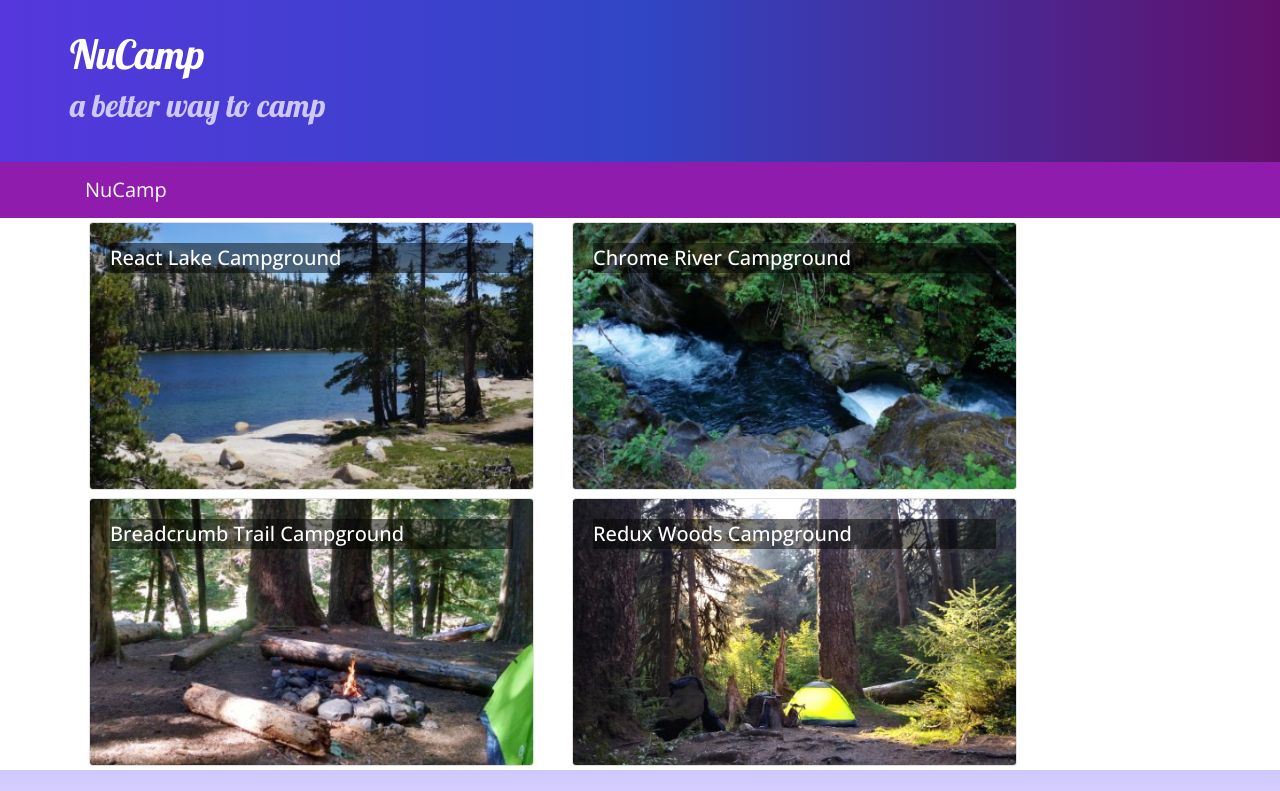
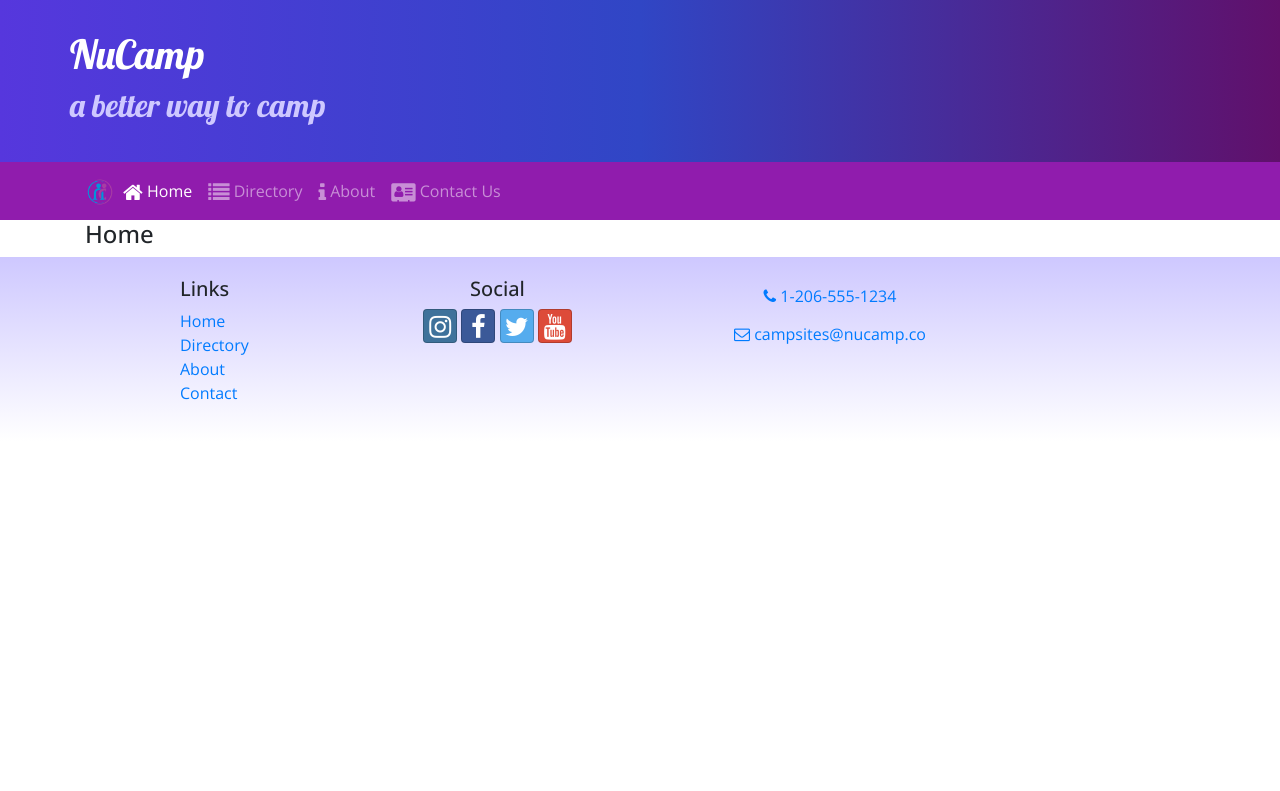
Before and after one commit to phactorh/react.nucampsite, a React (Create React App) app: page /home in a window 1280 px wide. Shown: the top 791 px of the page. Built offline with nearby package versions, Linux system fonts and the light colour scheme.

Commit message:
React Router

```diff
--- a/package.json
+++ b/package.json
@@ -12,6 +12,7 @@
     "react": "^17.0.2",
     "react-dom": "^17.0.2",
     "react-popper": "1.3.6",
+    "react-router-dom": "5.2.0",
     "react-scripts": "5.0.0",
     "reactstrap": "8.5.1",
     "typeface-lobster": "^1.1.13",
--- a/src/App.js
+++ b/src/App.js
@@ -1,5 +1,6 @@
 import React, { Component } from 'react';
 import Main from './components/MainComponent';
+import { BrowserRouter } from 'react-router-dom';
 import './App.css';
 
 
@@ -7,9 +8,11 @@
 
     render() {
         return (
-            <div className="App">
-                <Main />
-            </div>
+            <BrowserRouter>
+                <div className="App">
+                    <Main />
+                </div>
+            </BrowserRouter>
         );
     }
 }
--- a/src/components/DirectoryComponent.js
+++ b/src/components/DirectoryComponent.js
@@ -1,9 +1,9 @@
 import React  from 'react';
 import { Card, CardImg, CardImgOverlay, CardTitle } from 'reactstrap';
 
-function RenderDirectoryItem({campsite, onClick}) {
+function RenderDirectoryItem({campsite}) {
     return (
-        <Card onClick={()=>onClick(campsite.id)}>
+        <Card>
             <CardImg width="100%" src={campsite.image} alt={campsite.name} />
             <CardImgOverlay>
                     <CardTitle>{campsite.name}</CardTitle>
@@ -17,7 +17,7 @@
     const directory = props.campsites.map(campsite => {
             return (
                 <div key={campsite.id} className="col-md-5 m-1">
-                    <RenderDirectoryItem campsite={campsite} onClick={props.onClick} />
+                    <RenderDirectoryItem campsite={campsite} />
                 </div>
             );
         });
--- a/src/components/FooterComponent.js
+++ b/src/components/FooterComponent.js
@@ -1,4 +1,5 @@
 import React from 'react';
+import { Link } from 'react-router-dom';
 
 function Footer(props) {
     return (
@@ -8,10 +9,10 @@
                     <div className="col-4 col-sm-2 offset-1">
                         <h5>Links</h5>
                         <ul className="list-unstyled">
-                            <li><a href="#">Home</a></li>
-                            <li><a href="#">Directory</a></li>
-                            <li><a href="#">About</a></li>
-                            <li><a href="#">Contact</a></li>
+                            <li><Link to='/home'>Home</Link></li>
+                            <li><Link to='/directory'>Directory</Link></li>
+                            <li><Link to='/aboutus'>About</Link></li>
+                            <li><Link to='/contactus'>Contact</Link></li>
                         </ul>
                     </div>
                     <div className="col-6 col-sm-3 text-center">
--- a/src/components/HeaderComponent.js
+++ b/src/components/HeaderComponent.js
@@ -1,7 +1,22 @@
 import React, {Component} from 'react';
-import { Navbar, NavbarBrand, Jumbotron } from 'reactstrap';
+import { Nav, Navbar, NavbarBrand, NavbarToggler, Collapse, NavItem, Jumbotron } from 'reactstrap';
+import { NavLink } from 'react-router-dom';
+class Header extends Component {
 
-class Header extends Component {
+    constructor(props) {
+        super(props);
+
+        this.toggleNav = this.toggleNav.bind(this);
+        this.state = {
+            isNavOpen: false
+        };
+    }
+
+    toggleNav() {
+        this.setState({
+            isNavOpen: !this.state.isNavOpen
+        });
+    }
     render() {
         return (
             <React.Fragment>
@@ -15,9 +30,35 @@
                         </div>
                     </div>
                 </Jumbotron>
-                <Navbar dark sticky="top">
+                <Navbar dark sticky="top" expand="md">
                     <div className="container">
-                        <NavbarBrand href="/">NuCamp</NavbarBrand>
+                        <NavbarBrand className="mr-auto" href="/"><img src="/assets/images/logo.png"
+                        height="30" width="30" alt="Nucamp Logo" /> </NavbarBrand>
+                        <NavbarToggler onClick={this.toggleNav} />
+                        <Collapse isOpen={this.state.isNavOpen} navbar>
+                            <Nav navbar>
+                                <NavItem>
+                                    <NavLink className="nav-link" to="/home">
+                                        <i className= "fa fa-home fa-lg" /> Home
+                                    </NavLink>
+                                </NavItem>
+                                <NavItem>
+                                    <NavLink className="nav-link" to="/directory">
+                                        <i className= "fa fa-list fa-lg" /> Directory
+                                    </NavLink>
+                                </NavItem>
+                                <NavItem>
+                                    <NavLink className="nav-link" to="/aboutus">
+                                        <i className= "fa fa-info fa-lg" /> About
+                                    </NavLink>
+                                </NavItem>
+                                <NavItem>
+                                    <NavLink className="nav-link" to="/contactus">
+                                        <i className= "fa fa-address-card fa-lg" /> Contact Us
+                                    </NavLink>
+                                </NavItem>
+                            </Nav>
+                        </Collapse>
                     </div>
                 </Navbar>
             </React.Fragment>
--- /dev/null
+++ b/src/components/HomeComponent.js
@@ -0,0 +1,12 @@
+import React from 'react';
+
+function Home (props) {
+    return (
+        <div className="container">
+            <h4>Home</h4>
+        </div>
+    )
+
+}
+
+export default Home;
--- a/src/components/MainComponent.js
+++ b/src/components/MainComponent.js
@@ -1,8 +1,10 @@
 import React, { Component } from 'react';
+import Directory from './DirectoryComponent';
+import CampsiteInfo from './CampsiteInfoComponent';
 import Header from './HeaderComponent';
 import Footer from './FooterComponent';
-import Directory from './DirectoryComponent';
-import CampsiteInfo from './CampsiteInfoComponent';
+import Home from './HomeComponent';
+import { Switch, Route, Redirect } from 'react-router-dom';
 import { CAMPSITES } from '../shared/campsites';
 
 
@@ -11,21 +13,27 @@
       super(props);
       this.state = {
           campsites: CAMPSITES,
-          selectedCampsite: null
+
       };
   }
 
-  onCampsiteSelect(campsiteId) {
-    this.setState({selectedCampsite: campsiteId});
-}
+
 
     render() {
+        const HomePage = () => {
+            return (
+                <Home />
+            );
+        }
         return (
             <div>
                 <Header />
-                <Directory campsites={this.state.campsites} onClick={campsiteId => this.onCampsiteSelect(campsiteId)}/>
-                <CampsiteInfo campsite={this.state.campsites.filter(campsite=>campsite.id === this.state.selectedCampsite)[0]}/>
-                <CampsiteInfo comments={this.state.campsites.comments}/>
+                <Switch>
+                    <Route path= '/home' component={HomePage} />
+                    <Route exact path= '/directory' render={() => <Directory campsites={this.state.campsites}
+                    /> }/>
+                    <Redirect to= '/home' />
+                </Switch>
                 <Footer />
             </div>
         );
```
Also changed, not shown: 1 other file (tests, documents, lock files or other folders).
